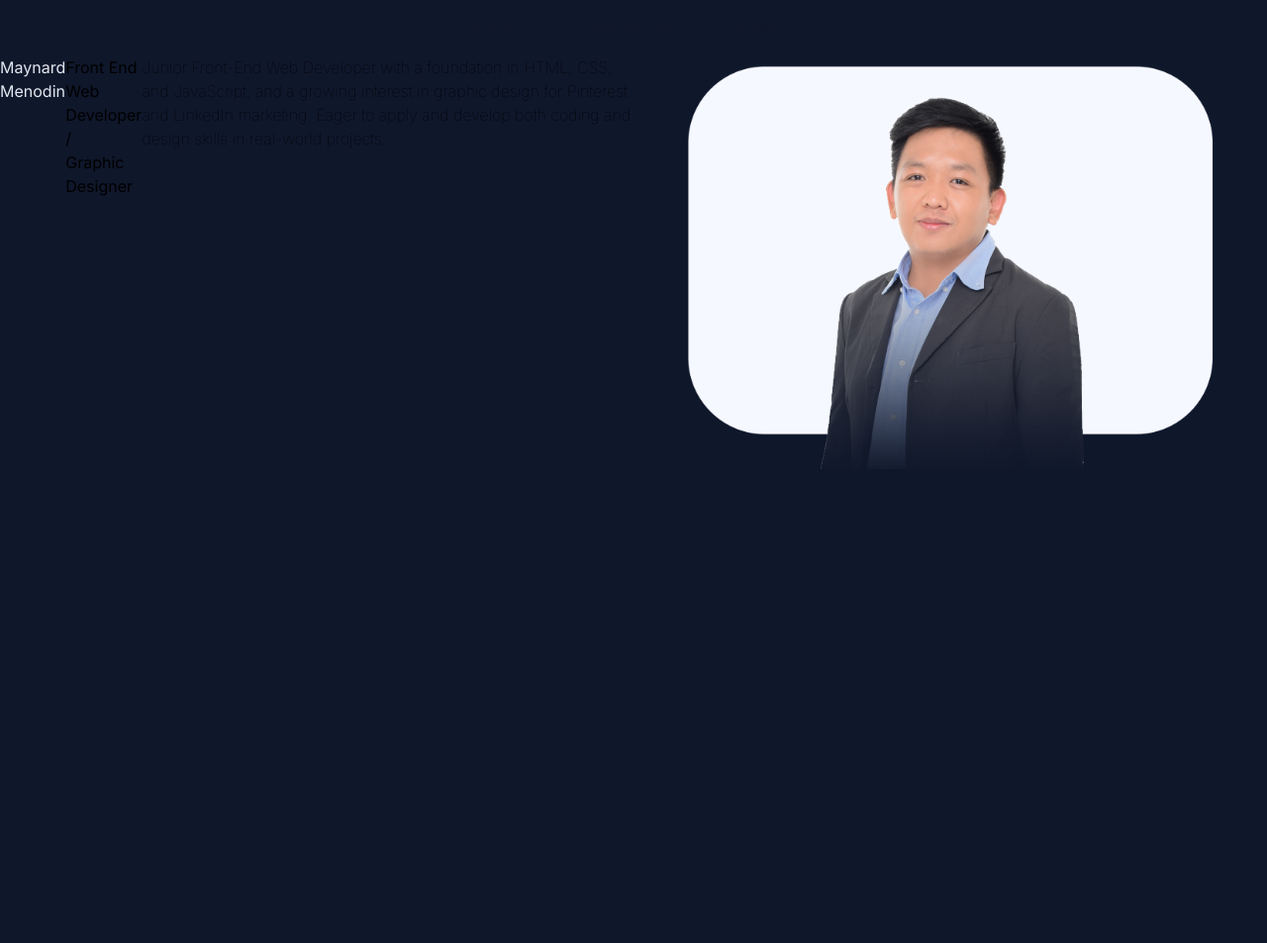
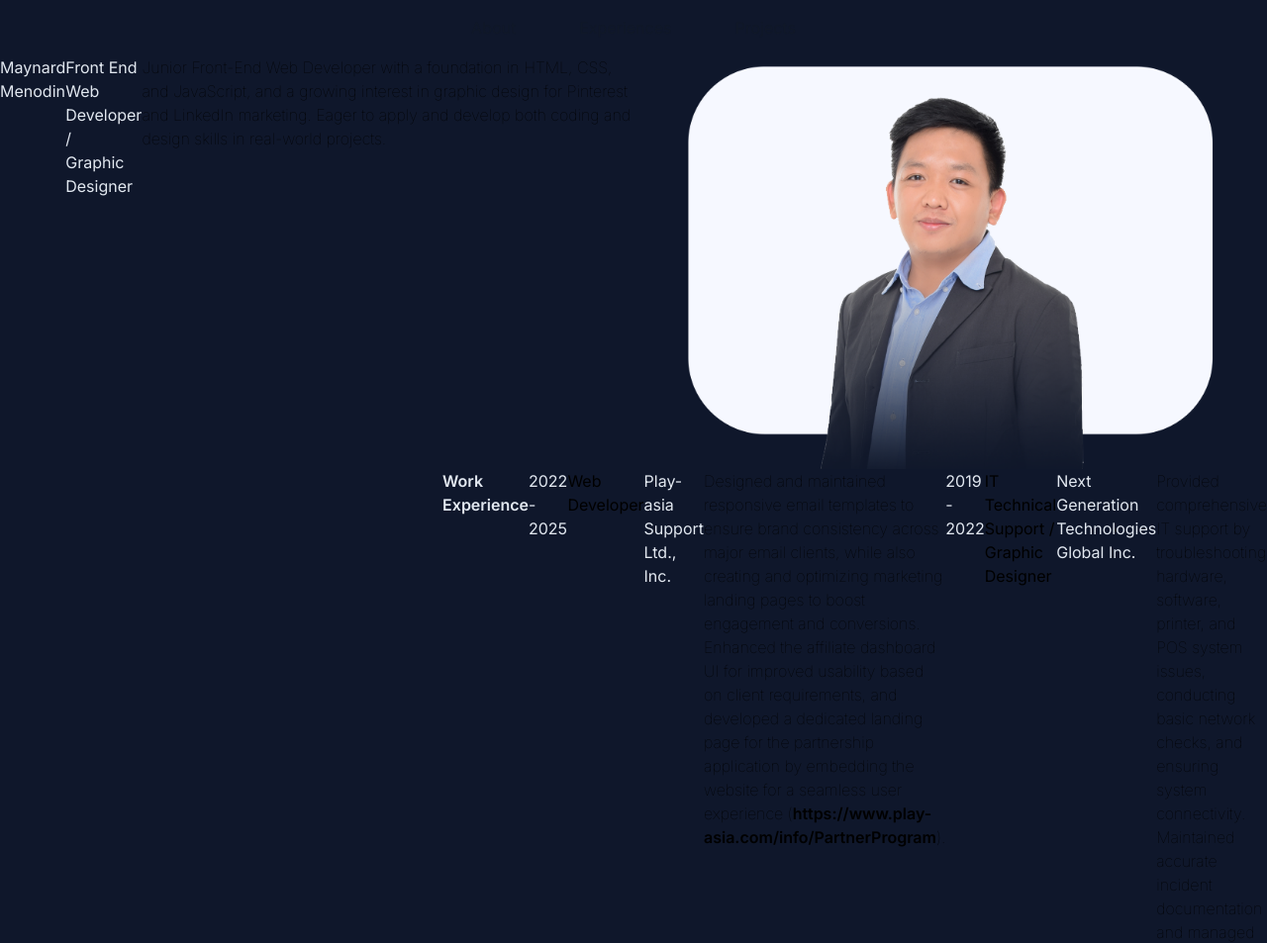
Before and after one commit to mandz0409/maynardmenodin-dev, a website: page index.html in a window 1280 px wide. Shown: the top 953 px of the page at 99% size. Before the commit the page ends 800 px from the top, so only its background shows below. Drawn offline with Linux system fonts and the light colour scheme.

Commit message:
additionals

```diff
--- a/index.html
+++ b/index.html
@@ -10,8 +10,8 @@
         <link rel="preconnect" href="https://fonts.gstatic.com" crossorigin>
         <link href="https://fonts.googleapis.com/css2?family=Inter:ital,opsz,wght@0,14..32,100..900;1,14..32,100..900&display=swap" rel="stylesheet">
     </head>
-    <body class="bg-slate-900">
-        <nav class="sticky top-0 bg-linear-to-b from-slate-900 from-60% to-transparent to-100%">
+    <body class="bg-slate-900 font-inter">
+        <nav class="sticky top-0 bg-linear-to-b from-slate-900 to-transparent">
             <div class="max-w-screen-xl flex flex-wrap justify-center mx-auto p-4 gap-[5vw] 2xl:text-1xl">
                 <div>
                     <a href="#" class="block py-2 px-3 md:p-0 text-gray-900 rounded-sm hover:bg-gray-100 md:hover:bg-transparent md:hover:text-blue-700 md:dark:hover:text-blue-500 dark:text-white dark:hover:bg-gray-700 dark:hover:text-white md:dark:hover:bg-transparent dark:border-gray-700">About</a>
@@ -28,9 +28,9 @@
             <div class="container flex flex-col lg:flex-row mx-auto w-full">
                 <div class="w-full lg:justify-end flex justify-center items-center">
                     <div class="flex flex-col space-y-1.5 lg:space-y-2 2xl:space-y-4 w-[90%] text-center lg:text-right">
-                        <div class="text-slate-200 font-inter font-bold text-[40px] xl:text-5xl 2xl:text-5xl">Maynard Menodin</div>
-                        <div class="text-teal-200 font-inter font-normal italic text-2xl 2xl:text-2xl underline underline-offset-4 pb-3 lg:pb-0">Front End Web Developer /<br>Graphic Designer</div>
-                        <div class="text-slate-100 font-inter font-thin italic text-base xl:text-lg 2xl:text-1xl">
+                        <div class="text-slate-200 font-bold text-[40px] xl:text-5xl 2xl:text-5xl">Maynard Menodin</div>
+                        <div class="text-slate-200 font-normal italic text-2xl 2xl:text-2xl underline underline-offset-4 pb-3 lg:pb-0">Front End Web Developer /<br>Graphic Designer</div>
+                        <div class="text-teal-200 font-thin italic text-base xl:text-lg 2xl:text-1xl">
                             Junior Front-End Web Developer with a foundation in HTML, CSS, and JavaScript, and a growing interest in graphic design for Pinterest and LinkedIn marketing. Eager to apply and develop both coding and design skills in real-world projects.
                         </div>
                     </div>
@@ -40,5 +40,37 @@
                 </div>
             </div>
         </header>
+        <div class="container flex flex-col lg:flex-row mx-auto w-full py-10">
+            <div class="flex flex-col w-full">
+            </div>
+            <div class="w-full lg:justify-start flex justify-center items-center">
+                <div class="flex flex-col space-y-1 w-[80%] text-left">
+                    <div class="text-slate-200 font-semibold italic text-2xl">Work Experience</div>
+                    <hr class="border-slate-200 py-2">
+                    <div class="text-slate-200 font-bold text-lg pb-3 lg:pb-0">2022 - 2025</div>
+                    <div class="text-teal-300 font-normal text-2xl underline underline-offset-4 lg:pb-0">Web Developer</div>
+                    <div class="text-slate-200 font-normal text-lg pb-3 lg:pb-0">Play-asia Support Ltd., Inc.</div>
+                    <div class="text-slate-100 font-thin italic text-base py-3">
+                        <ul class="space-y-1 text-slate-100 list-disc list-outside pl-7">
+                            <li class="text-wrap">
+                                Designed and maintained responsive email templates to ensure brand consistency across major email clients, while also creating and optimizing marketing landing pages to boost engagement and conversions. Enhanced the affiliate dashboard UI for improved usability based on client requirements, and developed a dedicated landing page for the partnership application by embedding the website for a seamless user experience (<a class="font-semibold underline underline-offset-4 text-teal-300" href="https://www.play-asia.com/info/PartnerProgram">https://www.play-asia.com/info/PartnerProgram</a>).
+                            </li>
+                        </ul>
+                    </div>
+                    <div class="text-slate-200 font-bold text-lg py-3 lg:pb-0">2019 - 2022</div>
+                    <div class="text-teal-300 font-normal text-2xl underline underline-offset-4 lg:pb-0">IT Technical Support / Graphic Designer</div>
+                    <div class="text-slate-200 font-normal text-lg pb-3 lg:pb-0">Next Generation Technologies Global Inc.</div>
+                    <div class="text-slate-100 font-thin italic text-base py-3">
+                        <ul class="space-y-1 text-slate-100 list-disc list-outside pl-7">
+                            <li class="text-wrap">
+                                Provided comprehensive IT support by troubleshooting hardware, software, printer, and POS system issues, conducting basic network checks, and ensuring system connectivity. Maintained accurate incident documentation and managed IT equipment inventory. Additionally, contributed to marketing efforts by creating visual materials such as billboards, banners, and social media posts using graphic design tools.
+                            </li>
+                        </ul>
+                    </div>
+
+                </div>
+            </div>
+
+        </div>
     </body>
 </html>
```
